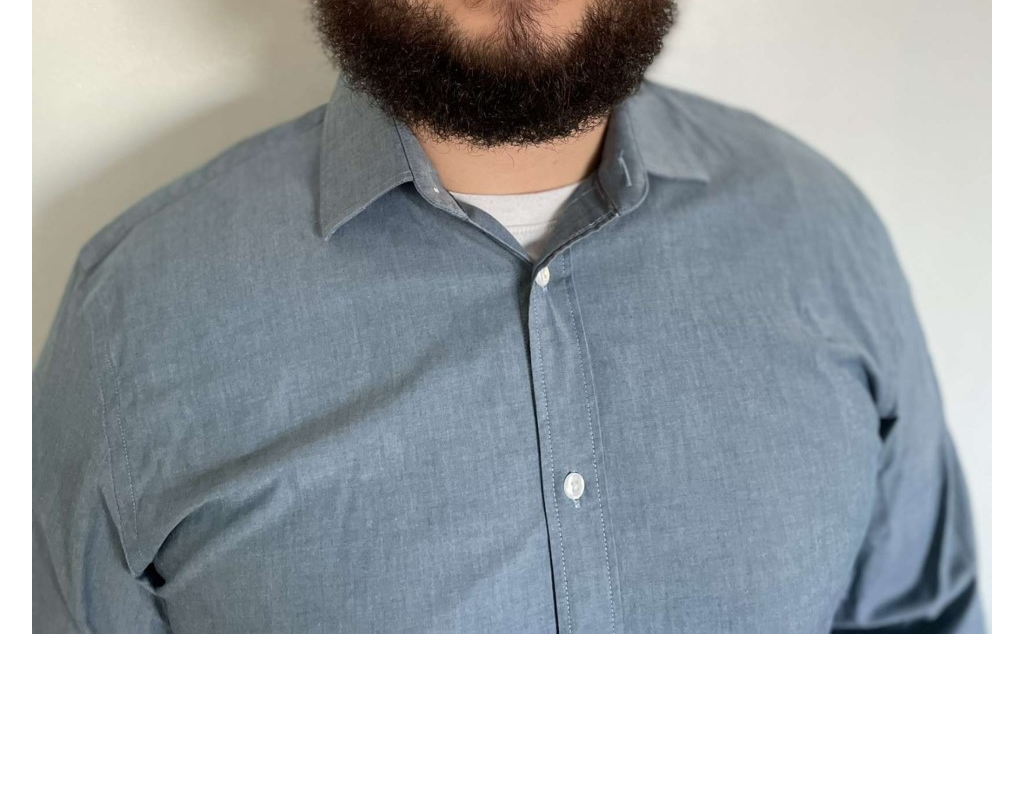
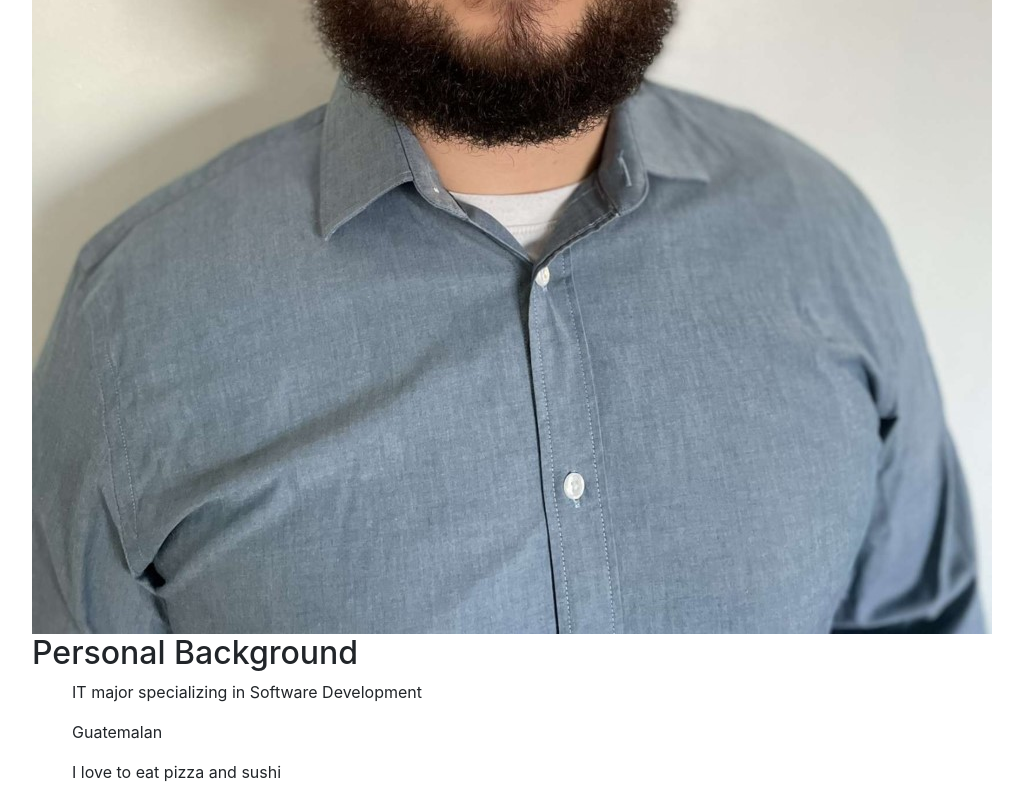
Before and after one commit to IT3049C-Lively-FA23/online-portfolio-Wilmer19, a website: page index.html in a window 1280 px wide. Shown: the part 702-1502 px from the top of the page, without its empty margins (53-1076 px from the left). Before the commit the page ends 1336 px from the top, so only its background shows below. Drawn offline with nearby package versions, Linux system fonts and the light colour scheme.

Commit message:
Added personal background

```diff
--- a/index.html
+++ b/index.html
@@ -21,6 +21,15 @@
     <img src="resources/images/selfie.jpg">
 
     <!-- WORK FROM INSIDE THIS CONTAINER-->
+    <div class="personalBackground">
+      <h2>Personal Background</h2>
+      <ul>IT major specializing in Software Development</ul>
+      <ul>Guatemalan</ul>
+      <ul>I love to eat pizza and sushi</ul>
+    </div>
+
+
+    </div>
   </div>
 
   <!-- INCLUDE SCRIPTS FILE HERE -->
```
